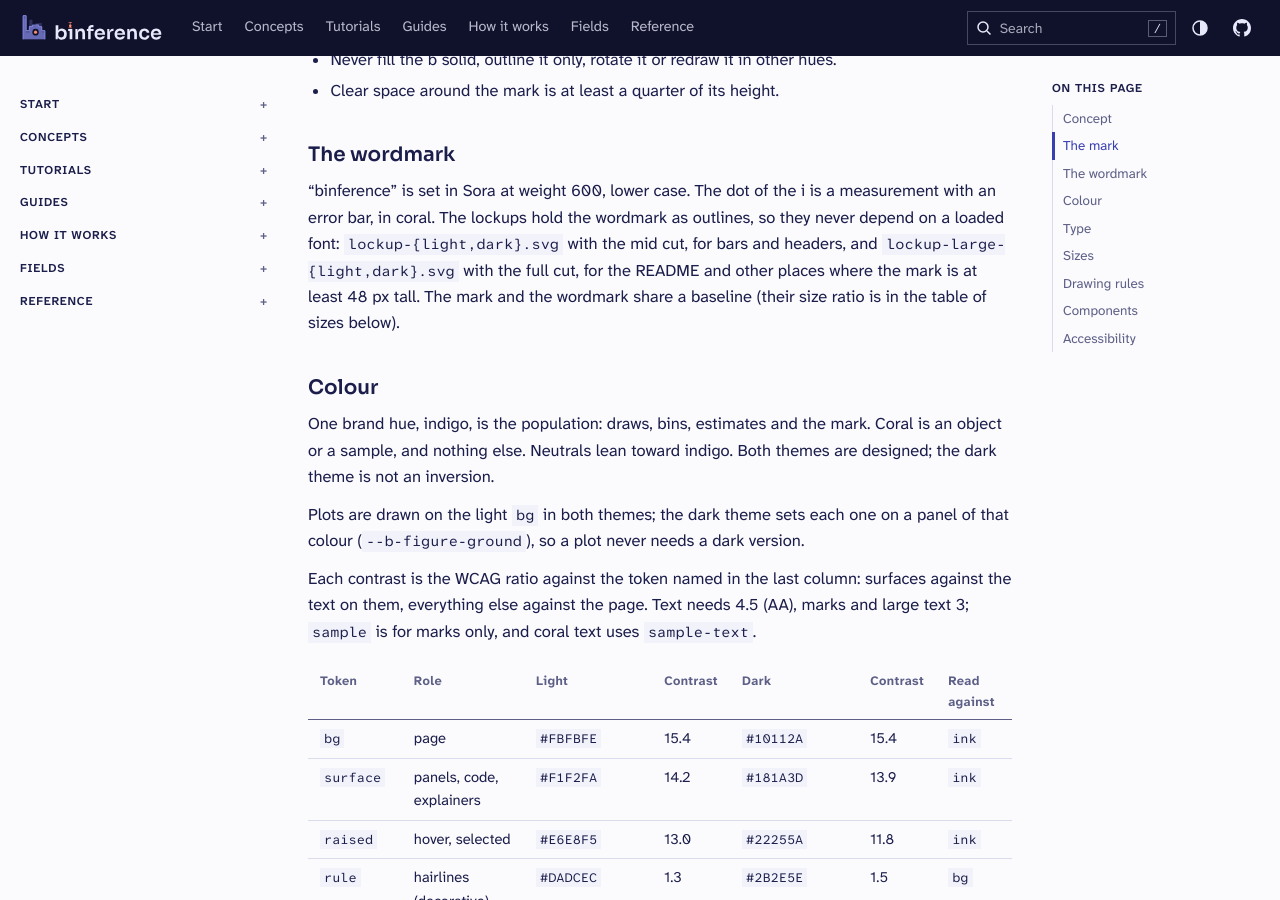
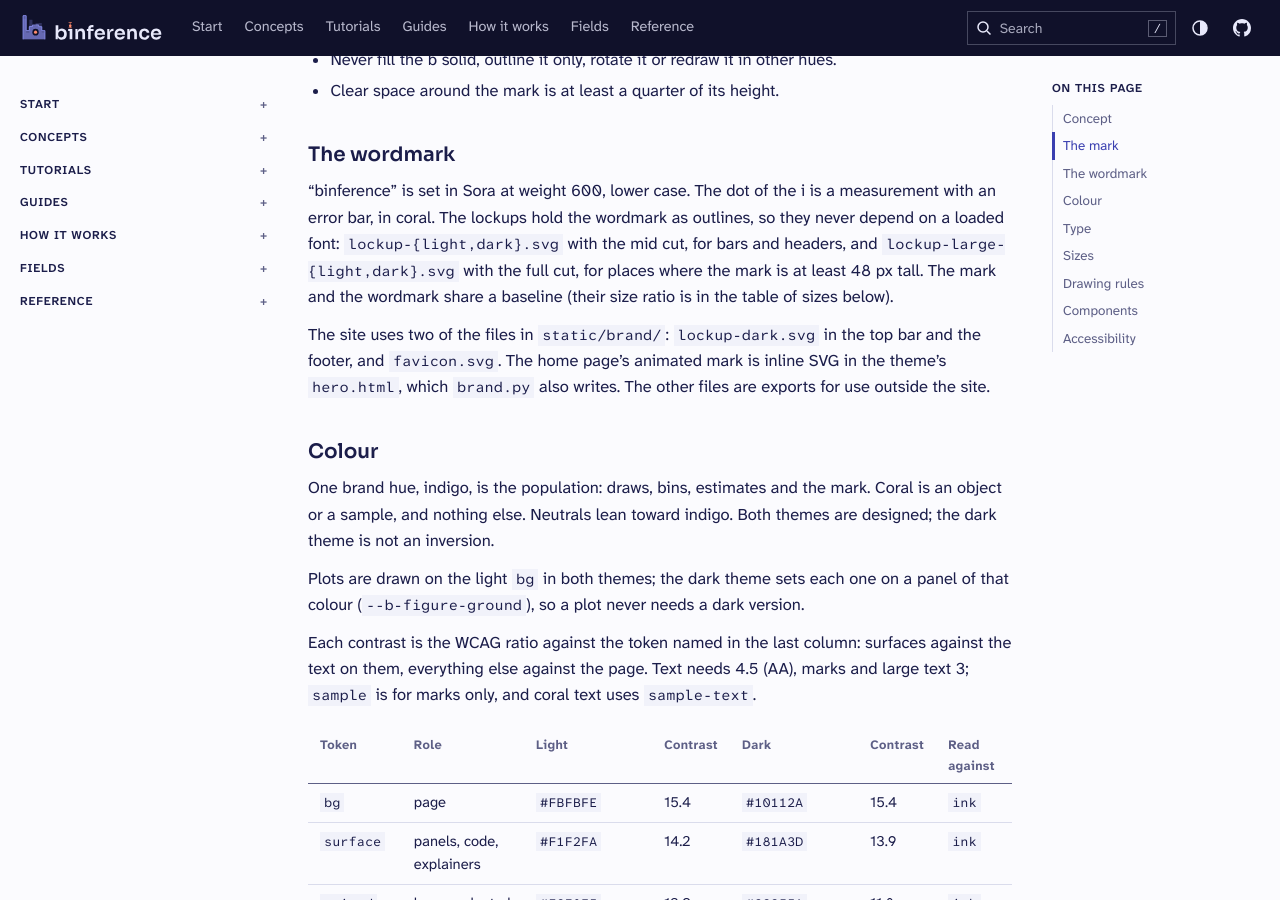
Before and after one commit to joshspeagle/binference, a Sphinx documentation site: the page built from docs/design/brand.md, in a window 1280 px wide and 900 px high, scrolled down 987 px. Built offline with Sphinx 7.4.7, drawn with Linux system fonts in a browser that asks for light colours.

Commit message:
Say which brand files the site uses
Co-Authored-By: Claude Opus 5.5 <noreply@anthropic.com>
Claude-Session: https://claude.ai/code/session_01De68Qguk82R9FGTNQYmYnz

```diff
--- a/docs/design/brand.md
+++ b/docs/design/brand.md
@@ -45,9 +45,14 @@ Rules for the mark:
 "binference" is set in Sora at weight 600, lower case. The dot of the i is a measurement
 with an error bar, in coral. The lockups hold the wordmark as outlines, so they never depend
 on a loaded font: `lockup-{light,dark}.svg` with the mid cut, for bars and headers, and
-`lockup-large-{light,dark}.svg` with the full cut, for the README and other places where the
-mark is at least 48 px tall. The mark and the wordmark share a baseline (their size ratio is
-in the table of sizes below).
+`lockup-large-{light,dark}.svg` with the full cut, for places where the mark is at least
+48 px tall. The mark and the wordmark share a baseline (their size ratio is in the table of
+sizes below).
+
+The site uses two of the files in `static/brand/`: `lockup-dark.svg` in the top bar and the
+footer, and `favicon.svg`. The home page's animated mark is inline SVG in the theme's
+`hero.html`, which `brand.py` also writes. The other files are exports for use outside the
+site.
 
 ## Colour
 
```
